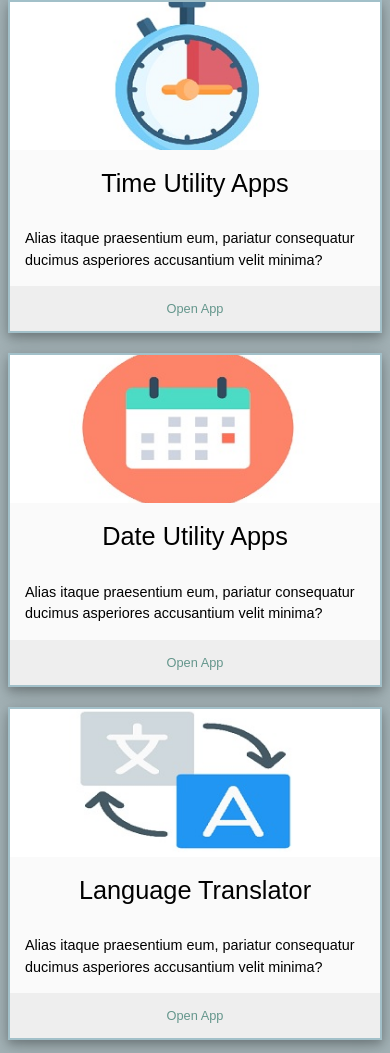
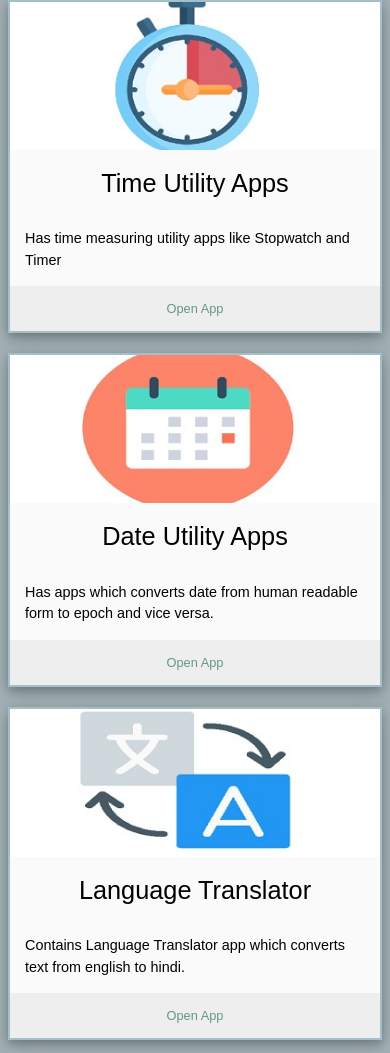
Before and after one commit to khushboopriya/Utility-Apps-Home-Page, a plain HTML site: page index.html in a window 390 px wide. Shown: the part 1225-2278 px from the top of the page. Drawn offline with Linux system fonts and the light colour scheme.

Commit message:
made responsive

```diff
--- a/index.html
+++ b/index.html
@@ -74,7 +74,7 @@
                         Time Utility Apps
                     </p>
                     <p>
-                        Alias itaque praesentium eum, pariatur consequatur ducimus asperiores accusantium velit minima?
+                        Has time measuring utility apps like Stopwatch and Timer
                     </p>
                     </div>
                     <div class="card__info">
@@ -90,7 +90,7 @@
                         Date Utility Apps
                     </p>
                     <p>
-                        Alias itaque praesentium eum, pariatur consequatur ducimus asperiores accusantium velit minima?
+                        Has apps which converts date from human readable form to epoch and vice versa.
                     </p>
                     </div>
                     <div class="card__info">
@@ -106,7 +106,7 @@
                         Language Translator
                     </p>
                     <p>
-                        Alias itaque praesentium eum, pariatur consequatur ducimus asperiores accusantium velit minima?
+                        Contains Language Translator app which converts text from english to hindi.
                     </p>
                     </div>
                     <div class="card__info">
```
